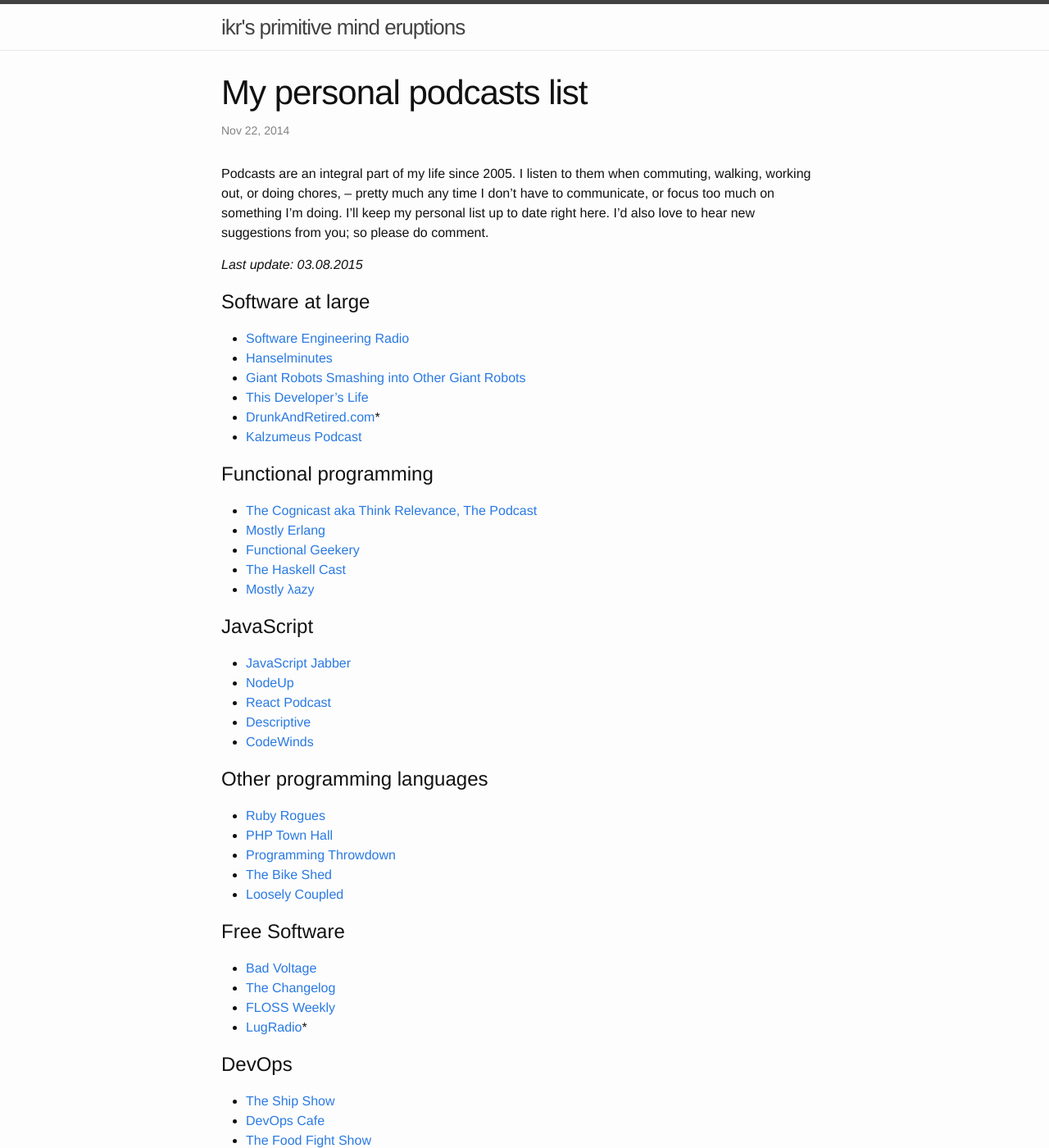
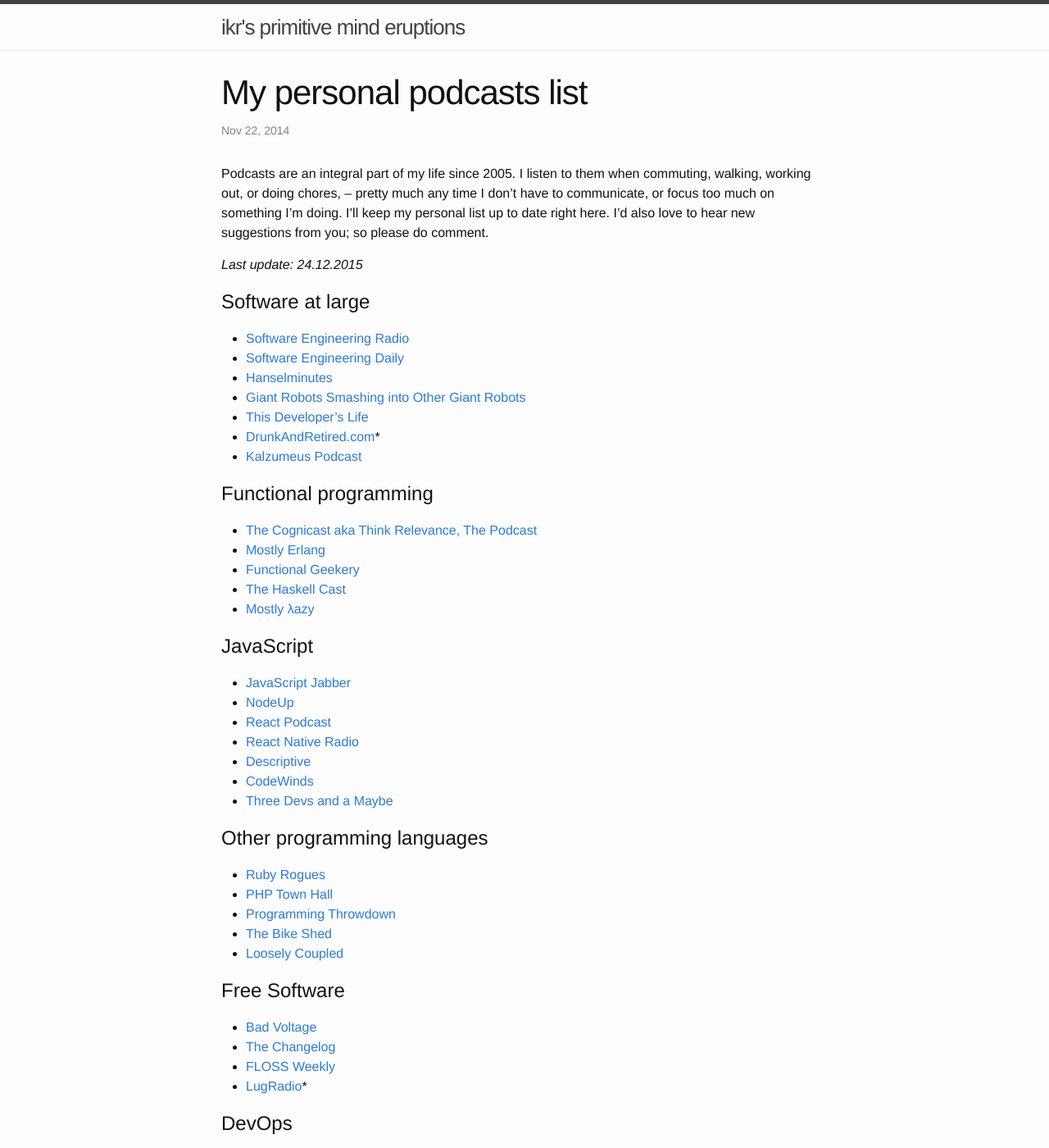
Before and after one commit to ikr/ikr.su-blog, a Jekyll site: the page built from _posts/2014-11-22-my-podcasts-list.markdown, in a window 1280 px wide and 1400 px high. Shown: the whole window at 82% size. Built offline with Jekyll 4.4.1, drawn with Linux system fonts in a browser that asks for light colours; comment, search, counter and statistics services are not loaded.

Commit message:
Add a few more

```diff
--- a/_posts/2014-11-22-my-podcasts-list.markdown
+++ b/_posts/2014-11-22-my-podcasts-list.markdown
@@ -15,11 +15,12 @@
 on something I'm doing. I'll keep my personal list up to date right here. I'd also love to hear new
 suggestions from you; so please do comment.
 
-_Last update: 03.08.2015_
+_Last update: 24.12.2015_
 
 # Software at large
 
 - [Software Engineering Radio](http://www.se-radio.net/)
+- [Software Engineering Daily](http://softwareengineeringdaily.com/category/podcast/)
 - [Hanselminutes](http://www.hanselminutes.com/)
 - [Giant Robots Smashing into Other Giant Robots](http://giantrobots.fm/)
 - [This Developer's Life](http://thisdeveloperslife.com/)
@@ -39,8 +40,10 @@
 - [JavaScript Jabber](http://javascriptjabber.com/)
 - [NodeUp](http://nodeup.com/)
 - [React Podcast](http://reactpodcast.com/)
+- [React Native Radio](https://devchat.tv/react-native-radio)
 - [Descriptive](http://descriptive.audio/)
 - [CodeWinds](http://codewinds.com/podcast.html)
+- [Three Devs and a Maybe](http://threedevsandamaybe.com/)
 
 # Other programming languages
 
```
